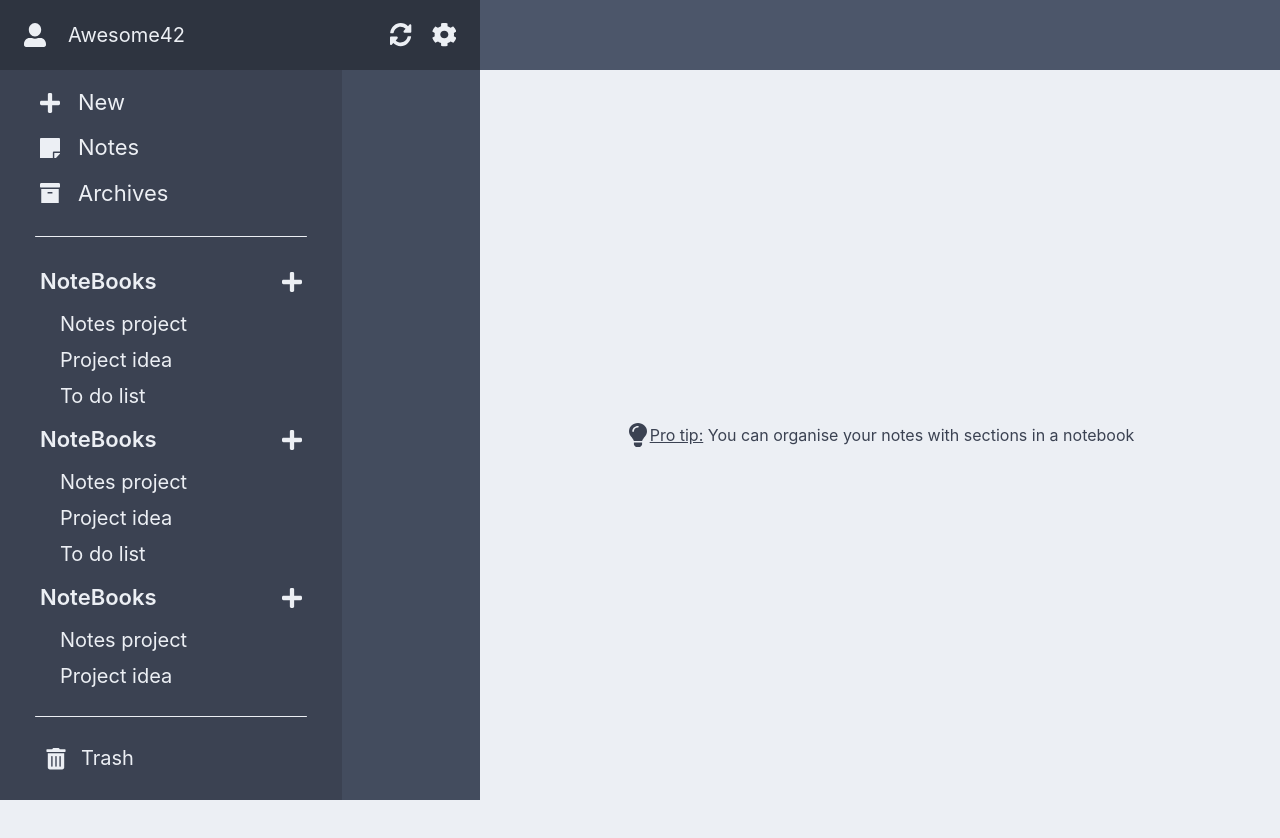
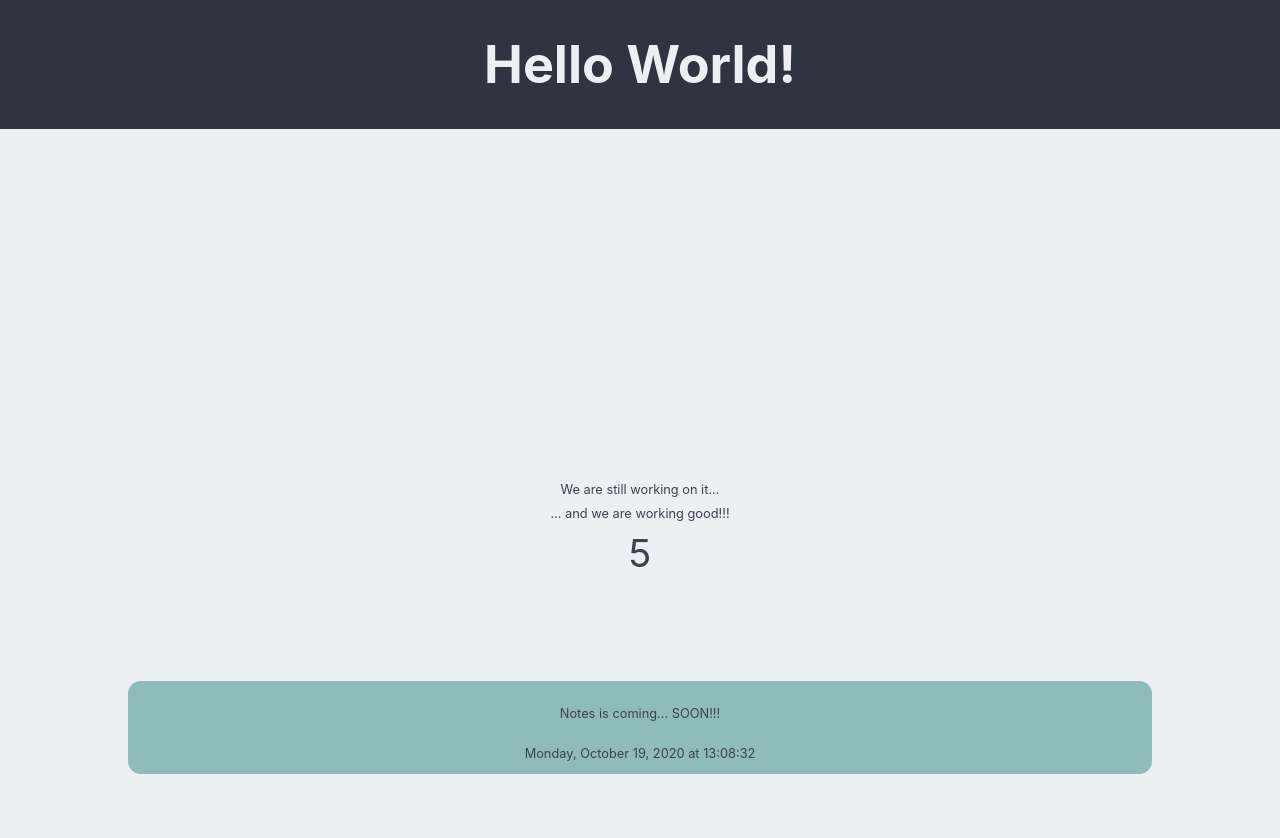
Before and after one commit to Couapy/notes, a React (Create React App) app in the folder src/apps/frontend/: page / in a window 1280 px wide. Shown: the top 838 px of the page. Before the commit the page ends 800 px from the top, so only its background shows below. Built offline with nearby package versions, Linux system fonts and the light colour scheme.

Commit message:
💄 (notebkElt): change backgroundColor on hover

```diff
--- a/src/apps/frontend/src/App.jsx
+++ b/src/apps/frontend/src/App.jsx
@@ -10,14 +10,15 @@ import Editor from "./components/Editor/Editor";
 
 const App = (): React$Element<"div"> => {
 	const [temp, setTemp] = React.useState(false);
+	const timerCount = 10000;
 	React.useEffect(() => {
-		const timer = setTimeout(() => setTemp(true), 1000);
+		const timer = setTimeout(() => setTemp(true), timerCount);
 		return () => clearTimeout(timer);
 	});
 	return (
 		<div className='App'>
 			{!temp ? (
-				<Temp />
+				<Temp setTemp={setTemp} timerCount={timerCount} />
 			) : (
 				<div className='App-container'>
 					<AppStatus />
--- a/src/apps/frontend/src/App.scss
+++ b/src/apps/frontend/src/App.scss
@@ -2,9 +2,28 @@
 @import "./styles/sizes";
 @import "./styles/flex";
 
+$size-screens: (
+	screen-xxl 1440px 95%,
+	screen-xl 1280px 80%,
+	screen-lg 992px 70%,
+	screen-md 768px 50%,
+	screen-sm 576px 100%
+);
+
+@mixin screen-max($max) {
+	@media (max-width: $max) {
+		@content;
+	}
+}
+
 html {
 	font-size: 100%;
 	box-sizing: border-box;
+	@each $name, $size-screen, $percent in $size-screens {
+		@include screen-max($size-screen) {
+			font-size: $percent;
+		}
+	}
 }
 
 body {
--- a/src/apps/frontend/src/components/Navbar/MainNavbar/Categories/Categories.jsx
+++ b/src/apps/frontend/src/components/Navbar/MainNavbar/Categories/Categories.jsx
@@ -11,10 +11,8 @@ const Category = (): Array<React$Element<"div">> =>
 		const ComponentLogo = item.ico;
 		const ComponentChildren = item.componentChildren;
 		return (
-			<div className='category'>
-				<div
-					key={item.txt.concat(id.toString())}
-					className='flex-center flex-jc-sb height50 pr40 pl40 fs22 font-weight-6'>
+			<div className='category' key={item.txt.concat(id.toString())}>
+				<div className='flex-center flex-jc-sb height50 pr40 pl40 fs22 font-weight-6'>
 					<span>{item.txt}</span>
 					<ComponentLogo className='ico svg-20 svg-light cursor-pointer' />
 				</div>
--- a/src/apps/frontend/src/components/Navbar/MainNavbar/Categories/NoteBooks.jsx
+++ b/src/apps/frontend/src/components/Navbar/MainNavbar/Categories/NoteBooks.jsx
@@ -1,13 +1,16 @@
 //@flow
 import React from "react";
 import { ReactComponent as PlusLogo } from "../../../../svg/plus.svg";
+import "./notebooks.css";
 
 const noteBooksElements = ["Notes project", "Project idea", "To do list"];
 
 const NoteBooks = (): Array<React$Element<"div">> => {
 	return noteBooksElements.map((element, id) => {
 		return (
-			<div className='notebooks pl60 flex-center height36 cursor-pointer'>
+			<div
+				className='notebooks pl60 flex-center height36 cursor-pointer'
+				key={element.toString().concat(id.toString())}>
 				<div className='fs20'>{element}</div>
 			</div>
 		);
--- /dev/null
+++ b/src/apps/frontend/src/components/Navbar/MainNavbar/Categories/notebooks.css
@@ -0,0 +1,3 @@
+.notebooks:hover {
+	background-color: var(--color-nord10);
+}
--- a/src/apps/frontend/src/components/Navbar/Section/Section.jsx
+++ b/src/apps/frontend/src/components/Navbar/Section/Section.jsx
@@ -9,7 +9,11 @@ const Section = (props: { visible: string }): React$Element<"div"> => {
 		setVisible(props.visible);
 	}, [props.visible]);
 
-	return <div className={`section ${visible} bg-nord2 txt-light`}>Section</div>;
+	return (
+		<div className={`section ${visible} bg-nord2 txt-light`}>
+			Section... I will work on it.
+		</div>
+	);
 };
 
 export default Section;
--- a/src/apps/frontend/src/components/_temp/Content.jsx
+++ b/src/apps/frontend/src/components/_temp/Content.jsx
@@ -3,17 +3,31 @@ import React, { Suspense, useState, useEffect } from "react";
 import Spinner from "../Spinner/Spinner";
 import { fetchData } from "../../modules/fakeApi";
 
-const resource = fetchData();
+const delay = 3000;
+const resource = fetchData(delay);
 
 let changeColor = true;
-const timeCol = setTimeout(() => (changeColor = false), 5000);
+const timeCol = setTimeout(() => (changeColor = false), delay);
 
 const ContentLoads = (): React$Element<"div"> => {
 	const data = resource.user.read();
 	return <div>{data?.string}</div>;
 };
 
-const Content = (): React$Element<"div"> => {
+const TimerCount = (props: { timerCount: number }): React$Element<"div"> => {
+	const [timerCount, setTimerCount] = useState(props.timerCount);
+
+	useEffect(() => {
+		const timer = setTimeout(() => {
+			setTimerCount(timerCount - 1);
+		}, 1000);
+		return () => clearTimeout(timer);
+	}),
+		[];
+	return <div style={{ fontSize: "3rem" }}>{timerCount.toString()}</div>;
+};
+
+const SuspenseComponent = (): React$Element<"div"> => {
 	const variants = [
 		"primary",
 		"secondary",
@@ -28,6 +42,7 @@ const Content = (): React$Element<"div"> => {
 
 	useEffect(() => {
 		const tpNbVar = (nbVar + 1) % variants.length;
+		console.log("👨‍💻: tpNbVar", tpNbVar);
 		if (changeColor) {
 			const timer = setTimeout(() => setNbVar(tpNbVar), 250);
 			return () => clearTimeout(timer);
@@ -39,8 +54,7 @@ const Content = (): React$Element<"div"> => {
 	}, [nbVar]);
 
 	return (
-		<div className='App-content'>
-			<div>We are still working on it...</div>
+		<div className='height30'>
 			<Suspense
 				fallback={
 					<Spinner variant={variant}>
@@ -53,4 +67,14 @@ const Content = (): React$Element<"div"> => {
 	);
 };
 
+const Content = (props: { timerCount: number }): React$Element<"div"> => {
+	return (
+		<div className='App-content'>
+			<div className='height30'>We are still working on it...</div>
+			<SuspenseComponent />
+			<TimerCount className='' timerCount={props.timerCount} />
+		</div>
+	);
+};
+
 export default Content;
--- a/src/apps/frontend/src/components/_temp/Header.jsx
+++ b/src/apps/frontend/src/components/_temp/Header.jsx
@@ -1,10 +1,12 @@
 //@flow
 import React from "react";
 
-const Header = (): React$Element<"header"> => {
+const Header = (props: {
+	setTemp: (((boolean) => boolean) | boolean) => void,
+}): React$Element<"header"> => {
 	return (
 		<header className='App-header'>
-			<h1>Hello World!</h1>
+			<h1 onClick={() => props.setTemp(true)}>Hello World!</h1>
 		</header>
 	);
 };
--- a/src/apps/frontend/src/components/_temp/Temp.jsx
+++ b/src/apps/frontend/src/components/_temp/Temp.jsx
@@ -6,11 +6,14 @@ import Content from "./Content";
 
 import "./temp.css";
 
-const Temp = (): React$Node => {
+const Temp = (props: {
+	setTemp: (((boolean) => boolean) | boolean) => void,
+	timerCount: number,
+}): React$Node => {
 	return (
 		<>
-			<Header />
-			<Content />
+			<Header setTemp={props.setTemp} />
+			<Content timerCount={props.timerCount / 1000} />
 			<Footer />
 		</>
 	);
--- a/src/apps/frontend/src/components/_temp/temp.css
+++ b/src/apps/frontend/src/components/_temp/temp.css
@@ -8,6 +8,10 @@
 	justify-content: center;
 	font-size: calc(10px + 2vmin);
 	color: var(--color-light);
+}
+
+.App-header h1 {
+	cursor: pointer;
 }
 
 .App-content {
--- a/src/apps/frontend/src/modules/fakeApi.js
+++ b/src/apps/frontend/src/modules/fakeApi.js
@@ -1,15 +1,17 @@
 //@flow
 
-const delay = 5000;
+const defaultDelay = 3000;
 
-export const fetchData = (): ({
+export const fetchData = (
+	delay?: number = defaultDelay
+): ({
 	user: {
 		read: () => void | { string: string, ... },
 		...
 	},
 	...
 }) => {
-	let userPromise = fetchUser();
+	let userPromise = fetchUser(delay);
 	return {
 		user: wrapPromise(userPromise),
 	};
@@ -41,7 +43,7 @@ const wrapPromise = (promise) => {
 	};
 };
 
-const fetchUser = () => {
+const fetchUser = (delay: number) => {
 	console.log("fetch data...");
 	return new Promise((resolve) => {
 		setTimeout(() => {
```
